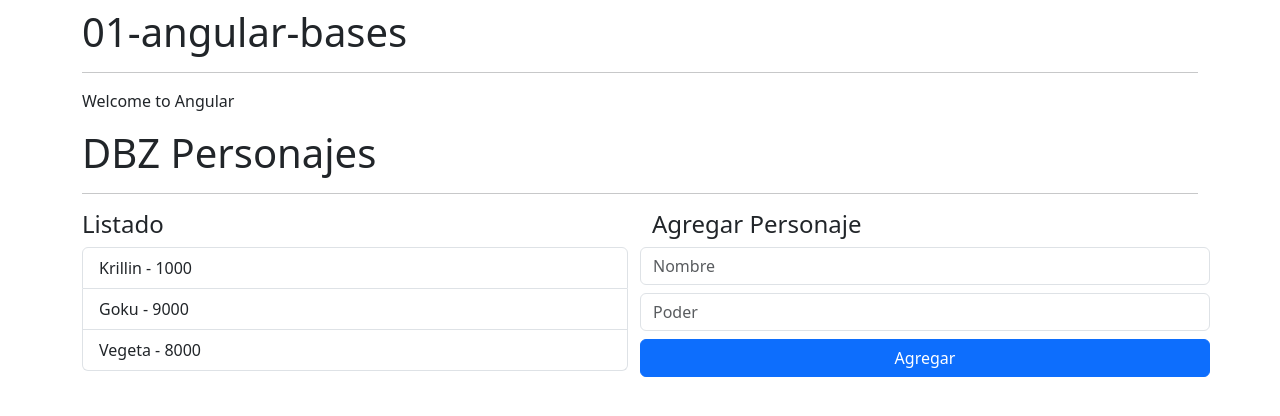
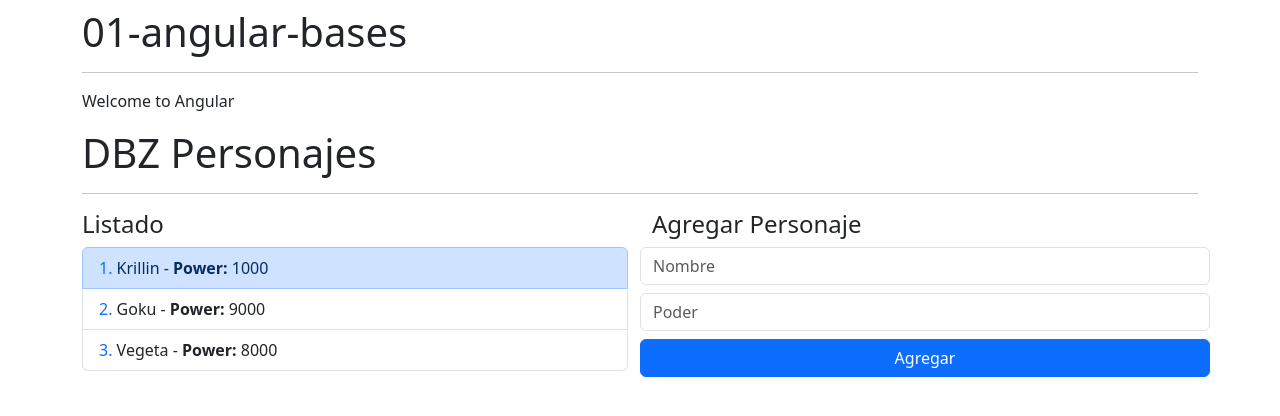
Before and after one commit to JordyV23/init-angular, an Angular app in the folder 01-angular-bases/: page / in a window 1280 px wide. Shown: the top 416 px of the page. Built offline with nearby package versions, Linux system fonts and the light colour scheme.

Commit message:
Comprension sobre ngFor y ngClass

```diff
--- a/01-angular-bases/src/app/dbz/components/list/list.component.html
+++ b/01-angular-bases/src/app/dbz/components/list/list.component.html
@@ -1,4 +1,27 @@
 <h4>Listado</h4>
 <ul class="list-group">
-  <li *ngFor="let character of CharacterList" class="list-group-item">{{character.name}} - {{character.power}}</li>
+  <!-- <li *ngFor="
+    let character of CharacterList;
+    let i = index;
+    let isFirst = first;
+    let isLast = last;
+    let isEven = even;
+  " -->
+
+  <li *ngFor="
+  let character of CharacterList;
+  let i = index;
+  let isFirst = first;
+  " class="list-group-item"
+  [ngClass]="{'list-group-item-primary':isFirst}"
+  >
+    <span class="text-primary"> {{i+1}}. </span>
+    <span> {{character.name}} - </span>
+    <strong>Power: </strong>
+    <span> {{character.power}} </span>
+
+    <!-- <span> Es el primero {{isFirst}}</span>
+    <span> Es el ultimo {{isLast}}</span>
+    <span> Es par {{isEven}}</span> -->
+  </li>
 </ul>
```
